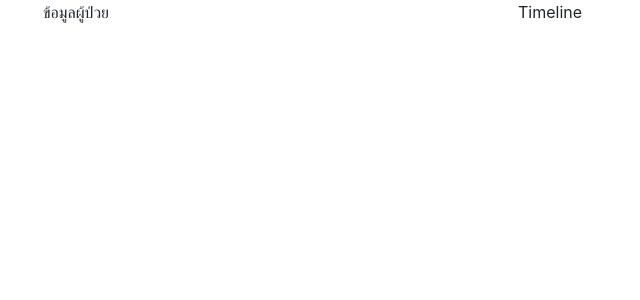
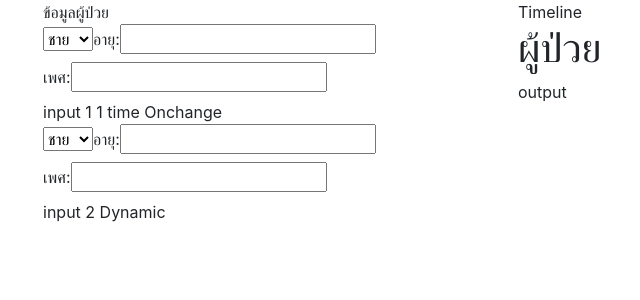
Before and after one commit to peeranat2011/covidtimegen, a React (Create React App) app: page / in a window 1280 px wide. Shown: the top 300 px of the page, without its empty margins (42-682 px from the left). Built offline with nearby package versions, Linux system fonts and the light colour scheme.

Commit message:
divide components

```diff
--- a/src/App.js
+++ b/src/App.js
@@ -1,29 +1,19 @@
 import logo from './logo.svg';
 import { Container, Row, Col } from 'react-bootstrap';
 import './App.css';
-
+import PatientCard from './components/patientCard';
+import DisplayCard from './components/displayCard';
 function App() {
   return (
-    // <div className="App">
-    //   <header className="App-header">
-    //     <img src={logo} className="App-logo" alt="logo" />
-    //     <p>
-    //       Edit <code>src/App.js</code> and save to reload.
-    //     </p>
-    //     <a
-    //       className="App-link"
-    //       href="https://reactjs.org"
-    //       target="_blank"
-    //       rel="noopener noreferrer"
-    //     >
-    //       Learn React
-    //     </a>
-    //   </header>
-    // </div>
     <Container>
       <Row>
-        <Col sm={5}>ข้อมูลผู้ป่วย</Col>
-        <Col sm={7}>Timeline</Col>
+        <Col sm={5}>ข้อมูลผู้ป่วย
+          <PatientCard /> input 1 1 time Onchange
+          <PatientCard /> input 2 Dynamic
+        </Col>
+        <Col sm={7}>Timeline
+          <DisplayCard /> output
+        </Col>
       </Row>
     </Container>
   );
--- /dev/null
+++ b/src/components/displayCard.js
@@ -0,0 +1,14 @@
+import React from 'react';
+import ReactDOM from 'react-dom';
+
+class displayCard extends React.Component {
+    render() {
+        return (
+            <div>
+                <h1>ผู้ป่วย</h1>
+            </div>
+        );
+    }
+}
+
+export default displayCard;
--- /dev/null
+++ b/src/components/patientCard.js
@@ -0,0 +1,30 @@
+import React from 'react';
+import ReactDOM from 'react-dom';
+
+class patientCard extends React.Component {
+    render() {
+        return (
+            <div>
+                <select>
+                    <option value="ชาย">ชาย</option>
+                    <option value="หญิง">หญิง</option>
+                </select>
+                <label>
+                    อายุ:
+                      <input
+                        name="อายุ"
+                        type="number"
+                    />
+                </label>
+                <label>
+                    เพศ:
+                     <input
+                           type="text"
+                    />
+                </label>
+            </div>
+        );
+    }
+}
+
+export default patientCard;
```
